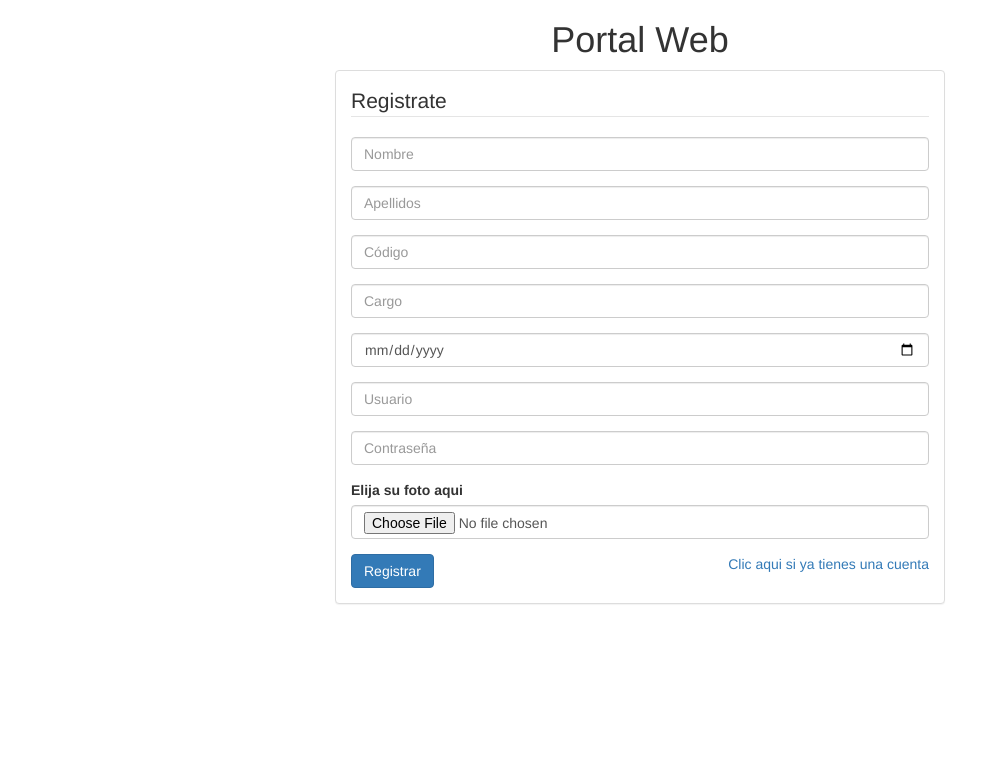
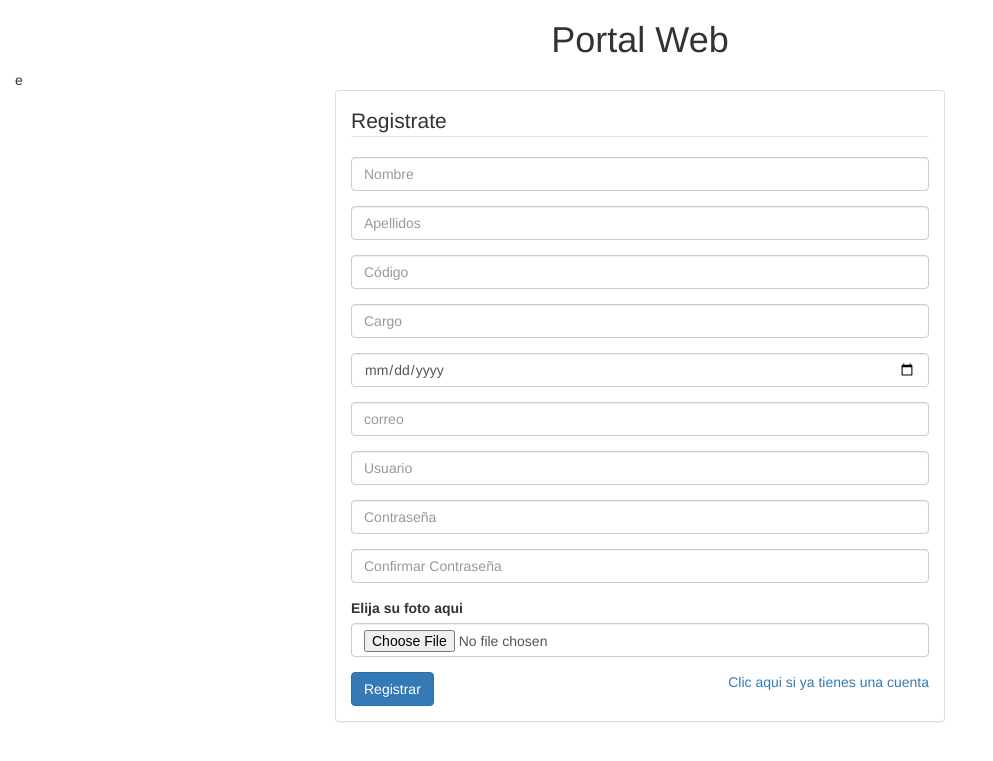
Before and after one commit to DevFoncy/Portal, a PHP site: page /registrarse_POO.php in a window 1280 px wide. Shown: the top 761 px of the page, without its empty margins (0-993 px from the left). Run offline with PHP 8.4, Linux system fonts and the light colour scheme.

Commit message:
validando los datos

```diff
--- a/lib/validar_datos.php
+++ b/lib/validar_datos.php
@@ -3,6 +3,7 @@
 	function validar_datos($nombre){
 		global $dirsubida;
 		global $rutaSubida;
+		global $error;
 
 		$dirsubida= "fotos/$nombre/";
 
@@ -12,7 +13,7 @@
                                          }
 
 						 		 		$foto = $_FILES['foto']; // array con toda la info
-
+						 		 		// var_dump($foto) // para depurar la informacion de foto
 						 		 		$nombrefoto= $foto['name'];
 						 		 		$nombreTmp = $foto['tmp_name'];
 						 		 		$rutaSubida = "{$dirsubida}profile.jpg";
@@ -25,15 +26,15 @@
 
 						 		 			}
 						 		 			else{
-						 		 				return false;
+													$error= "no se pudo mover el archivo";
 						 		 			}
-
 						 		 		}
 						 		 		else{
-						 		 			trigger_error("no es un archivo de imagen valido",E_USER_WARNING);
+						 		 			//trigger_error("no es un archivo de imagen valido",E_USER_WARNING);
+						 		 			$error= " no es un archivo de imagen valida";
 						 		 		}
 
+		return $error;
 		}
 
-
 ?>
--- a/registrarse_POO.php
+++ b/registrarse_POO.php
@@ -6,7 +6,7 @@
 				    	 	<h1>Portal Web</h1>
 				    	 </div>
 				    </div>
-				    <div class="row">
+e				    <div class="row">
 						<div class="col-md-6 col-md-offset-3">
 							<div class="panel panel-default">
 						 		 <div class="panel-body">
@@ -21,11 +21,55 @@
                                          }
                                          //convertir a minuscula
                                          $nombre= strtolower($nombre);
-                                         if( validar_datos($nombre)){
-                                         echo "<img class='img-responsive' src='$rutaSubida'>";
-                                         }
+                                         /*if(validar_datos($nombre)){
+                                         	echo "<img class='img-responsive' src='$rutaSubida'>";
+                                         }*/
 
-						 		 		//var_dump($foto);
+                                    require 'lib/conexion.php';
+						 		    require 'lib/Database.php';
+
+                           			$conex= new Database(DB_HOST,DB_USER,DB_PASS,DB_NAME);
+                         			//si nombre no tendria un valor botaria false
+                         			if($nombre && $apellido &&	$cargo && $email  && $user && $password && $confirm_contra){
+
+                         					$exp_regular='/^[_a-z0-9-]+(\.[_a-z0-9-]+)*@[a-z0-9-]+(\.[a-z0-9-]+)*(\.[a-z]{2,3})$/';
+                         					if( preg_match($exp_regular,$email )){
+                         								if(strlen($password)>6){
+                         									if($password == $confirm_contra){
+                         										//te devuelve la cantidad de filas que cumplan con esto
+                         										$validar_email=$conex->validar_datos('correo','usuario',$email);
+                         											if($validar_email == 0){
+                         												if( validar_datos($nombre)){
+
+                         														if( $conex->preparar("INSERT INTO VALUES(NULL, '$user','$password','$nombre','$apellido','email',NULL,NULL,NULL)" )){
+
+                         														}
+
+                                         								}
+                                         								else{
+                                         										echo $error;
+                                         									}
+                         											}
+                         											else {
+                         												 echo "ese email ya existe prueba con otro";
+                         											}
+                         									}
+                         									else{
+                         										echo "las contraseñas no son iguales";
+                         									}
+
+                         								}
+                         								else{
+                         									echo "la contraseña tiene que ser mayor a 6 caracteres";
+                         								}
+                         					   }
+
+                         					else{
+                         						echo "email no valido, por favor ingrese de nuevo";
+                         					}
+                         			 }
+
+
 						 		 	}
 
 						 	/*	 require 'lib/conexion.php';
@@ -119,14 +163,21 @@
 						 		 			<input name = fecha_ingreso type="date" class="form-control" id="" placeholder="Fecha de Ingreso">
 						 		 		</div>
 
+						 		 		<div class="form-group">
+						 		 			<input name = email type="text" class="form-control" id="" placeholder="correo">
+						 		 		</div>
+
 										<div class="form-group">
 						 		 			<input name = user type="text" class="form-control" id="" placeholder="Usuario">
 						 		 		</div>
 
 										<div class="form-group">
-										<input  contra type="password" class="form-control" id="" placeholder="Contraseña" required>
+										<input  name=password type="password" class="form-control" id="" placeholder="Contraseña" required>
 						 		 		</div>
 
+						 		 		<div class="form-group">
+										<input  name=confirm_contra type="password" class="form-control" id="" placeholder="Confirmar Contraseña" required>
+						 		 		</div>
 
 						 		 		<div class="form-group">
 						 		 			<label for=""> Elija su foto aqui</label>
```
